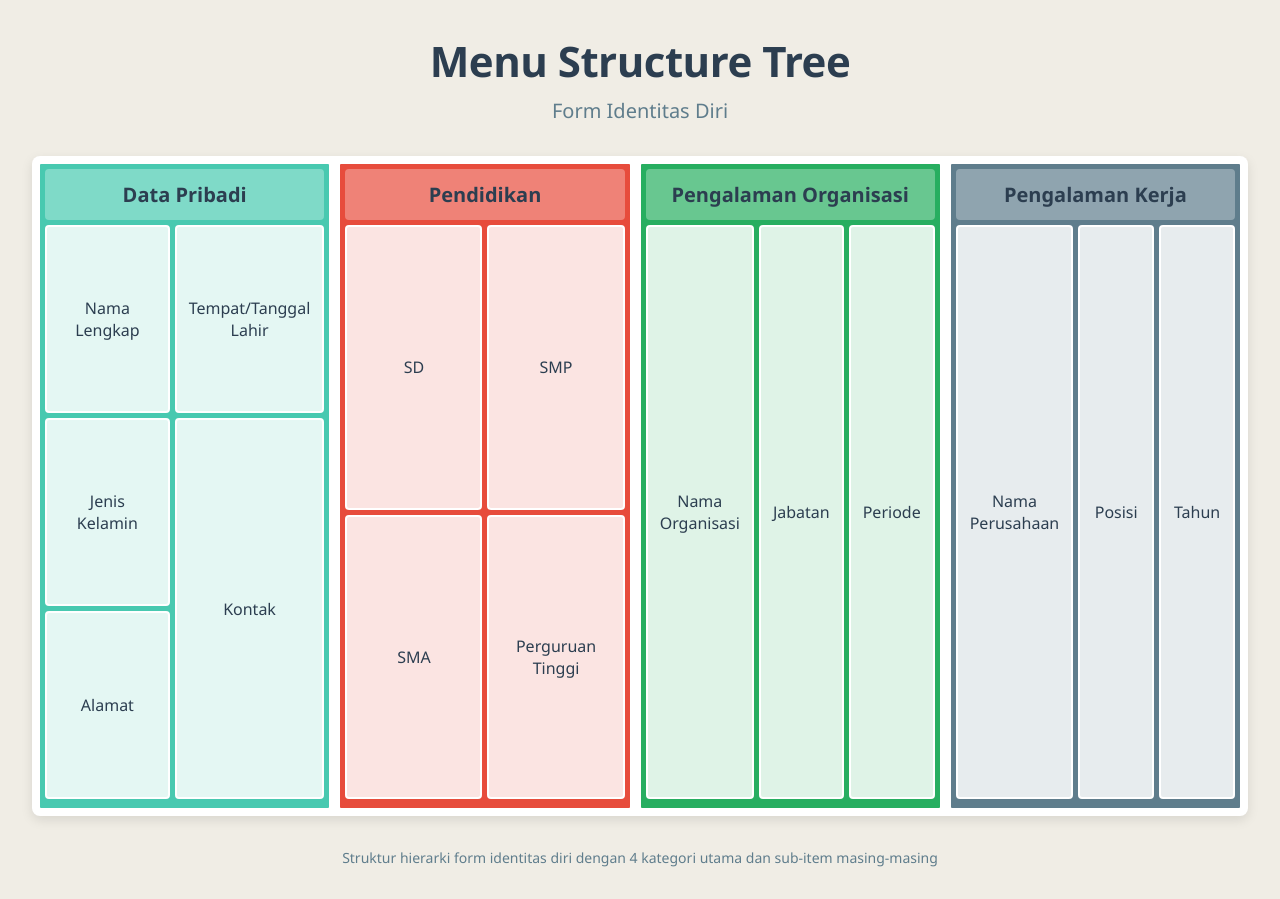
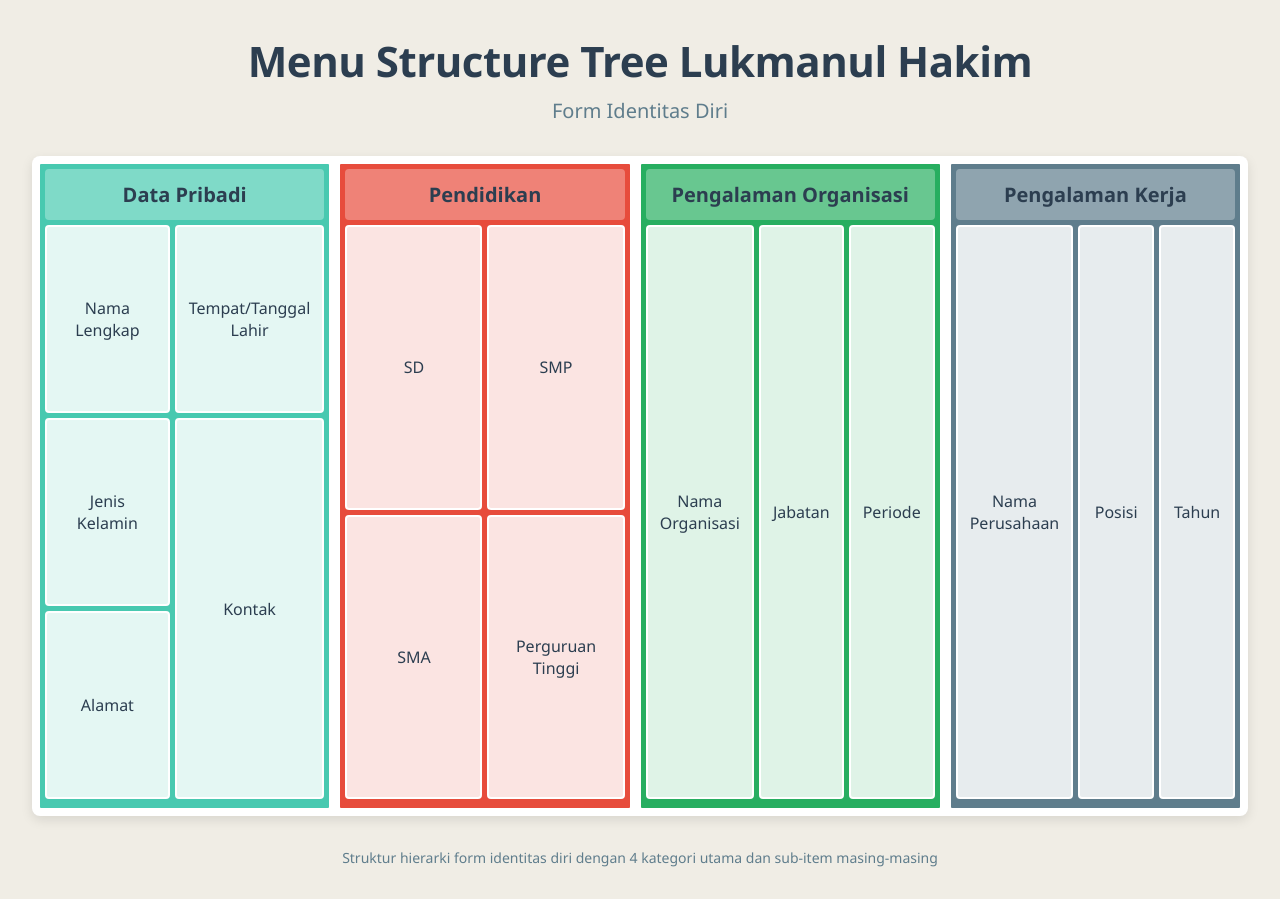
Before and after one commit to nullsanz/Menu-Structure-Tree, a plain HTML site: page index.html in a window 1280 px wide. Drawn offline with Linux system fonts and the light colour scheme.

Commit message:
Update index.html

```diff
--- a/index.html
+++ b/index.html
@@ -252,7 +252,7 @@
 <body>
     <div class="container">
         <div class="header">
-            <h1>Menu Structure Tree</h1>
+            <h1>Menu Structure Tree Lukmanul Hakim</h1>
             <h2>Form Identitas Diri</h2>
         </div>
 
```
